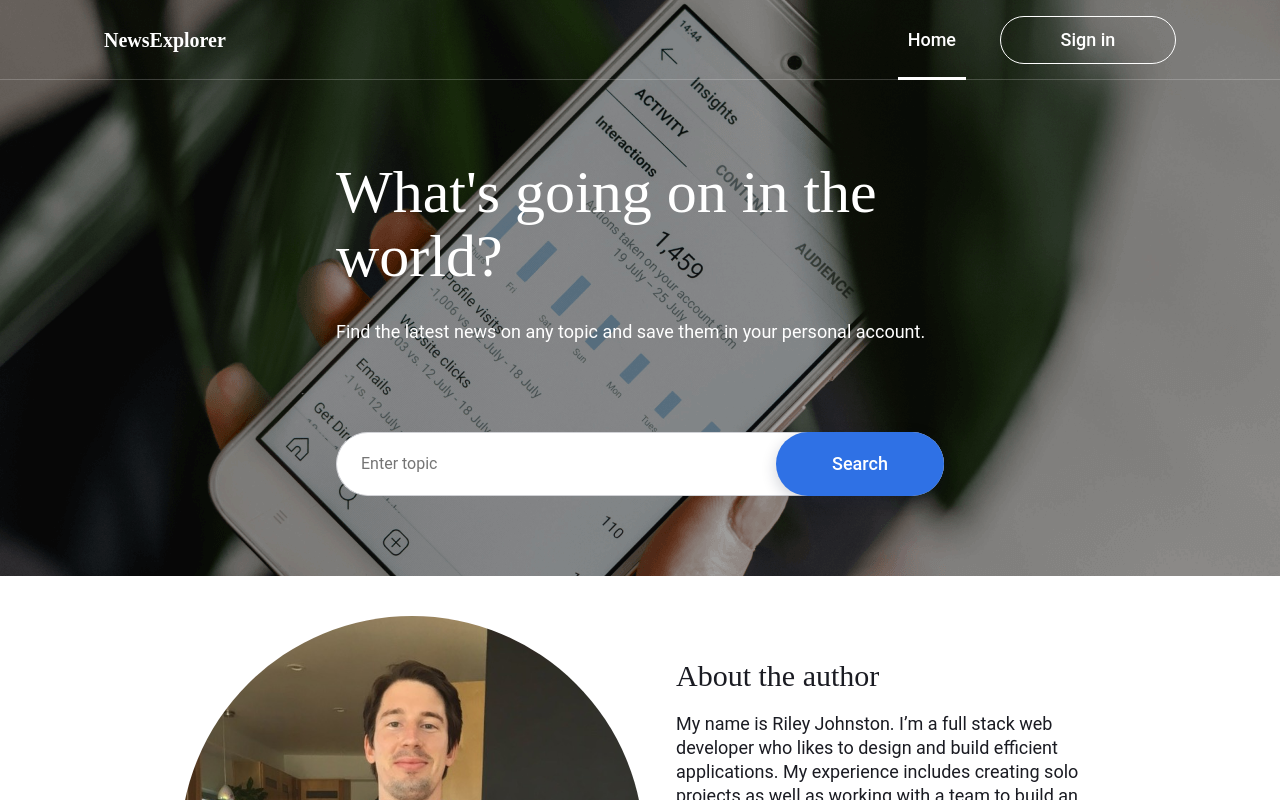
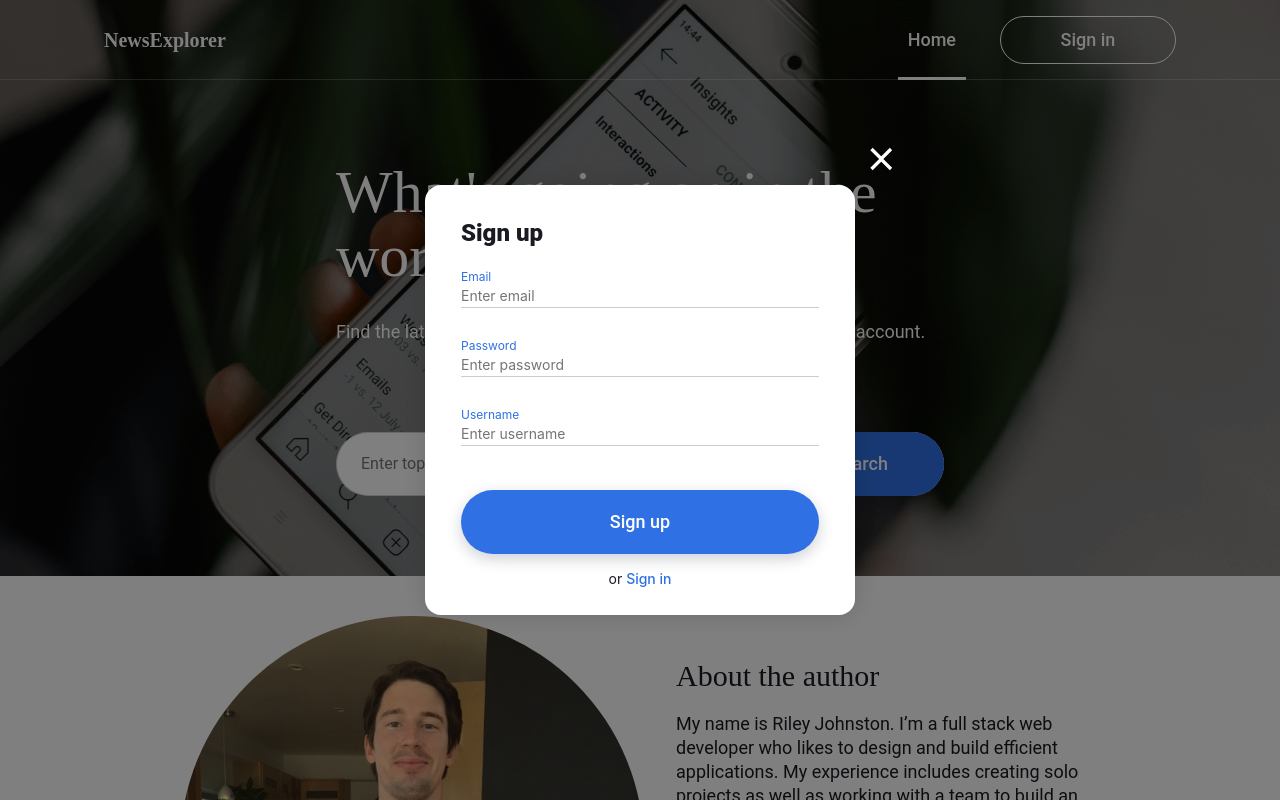
Before and after one commit to rileydanejohnston/news-explorer-frontend, a React (Create React App) app: page / in a window 1280 px wide. Shown: the top 800 px of the page. Built offline with nearby package versions, Linux system fonts and the light colour scheme; no server answers; the HTML template or start-up script is replaced by a standard one.

Commit message:
feat: add RegisterModal

```diff
--- a/src/components/App/App.js
+++ b/src/components/App/App.js
@@ -11,6 +11,7 @@ import { LoggedInContext } from "../../contexts/loggedInContext";
 import SavedNews from "../SavedNews/SavedNews";
 import ModalWithForm from "../ModalWithForm/ModalWithForm";
 import RegisterSuccessModal from "../RegisterSuccessModal/RegisterSuccessModal";
+import RegisterModal from "../RegisterModal/RegisterModal";
 
 function App() {
   const [loggedIn, setLoggedIn] = useState(false);
@@ -249,7 +250,8 @@ function App() {
         </LoggedInContext.Provider>
       </Switch>
       {/*<ModalWithForm />*/}
-      <RegisterSuccessModal />
+      {/*<RegisterSuccessModal />*/}
+      <RegisterModal />
     </Wrapper>
   );
 }
--- a/src/components/ModalWithForm/ModalWithForm.js
+++ b/src/components/ModalWithForm/ModalWithForm.js
@@ -1,5 +1,5 @@
 import React from 'react'
-import { CloseIcon, ModalContent, ModalWrapper, Form, FormLink, ErrorMessage, LinkWrapper, Submit, Title } from './styledModalWithForm'
+import { CloseIcon, ModalContent, ModalWrapper, Form, FormLink, SubmitError, LinkWrapper, Submit, Title } from './styledModalWithForm'
 
 export default function ModalWithForm({ formTitle, children, buttonText, linkText }) {
 
@@ -14,7 +14,7 @@ export default function ModalWithForm({ formTitle, children, buttonText, linkTex
         <Form onSubmit={handleModalSubmit}>
           <Title>Sign up</Title>
           { children }
-          <ErrorMessage>There was an error</ErrorMessage>
+          <SubmitError></SubmitError>
           <Submit>Sign up</Submit>
           <LinkWrapper>
             or <FormLink>Sign in</FormLink>
--- a/src/components/ModalWithForm/styledModalWithForm.js
+++ b/src/components/ModalWithForm/styledModalWithForm.js
@@ -1,5 +1,4 @@
 import styled from "styled-components/macro";
-
 import closeIcon from '../../images/close-white.svg';
 
 export const ModalWrapper = styled.div`
@@ -9,7 +8,7 @@ export const ModalWrapper = styled.div`
   display: flex;
   justify-content: center;
   align-items: center;
-  visibility: hidden;
+  visibility: visible;
   position: fixed;
   top: 0;
   left: 0;
@@ -44,7 +43,7 @@ export const Title = styled.h2`
   margin-bottom: 22px;
 `;
 
-export const ErrorMessage = styled.span`
+export const SubmitError = styled.span`
   font-family: Inter;
   font-size: 12px;
   font-style: normal;
--- /dev/null
+++ b/src/components/RegisterModal/RegisterModal.js
@@ -0,0 +1,42 @@
+import React from 'react'
+import ModalWithForm from '../ModalWithForm/ModalWithForm'
+import { InputError, Label, Input, InputGroup, InputsWrapper } from './styledRegisterModal'
+
+export default function RegisterModal() {
+  return (
+    <ModalWithForm>
+      <InputsWrapper>
+        <InputGroup>
+          <Label for='email'>Email</Label>
+          <Input
+            placeholder='Enter email'
+            type='email'
+            id='email'
+            name='email'
+          />
+          <InputError></InputError>
+        </InputGroup>
+        <InputGroup>
+          <Label for='password'>Password</Label>
+          <Input
+            placeholder='Enter password'
+            type='password'
+            id='password'
+            name='password'
+          />
+          <InputError></InputError>
+        </InputGroup>
+        <InputGroup>
+          <Label for='username'>Username</Label>
+          <Input
+            placeholder='Enter username'
+            type='text'
+            id='username'
+            name='username'
+          />
+          <InputError></InputError>
+        </InputGroup>
+      </InputsWrapper>
+    </ModalWithForm>
+  )
+}
--- /dev/null
+++ b/src/components/RegisterModal/styledRegisterModal.js
@@ -0,0 +1,50 @@
+import styled from "styled-components/macro";
+import { SubmitError } from "../ModalWithForm/styledModalWithForm";
+
+export const InputsWrapper = styled.div`
+  display: flex;
+  flex-direction: column;
+  grid-gap: 13px;
+`;
+
+export const InputGroup = styled.fieldset`
+  border: none;
+  display: flex;
+  flex-direction: column;
+  margin: 0;
+  padding: 0;
+`;
+
+export const Label = styled.label`
+  font-family: Inter;
+  font-size: 12px;
+  font-style: normal;
+  font-weight: 400;
+  line-height: 15px;
+  letter-spacing: 0em;
+  color: #2F71E5;
+`;
+
+export const Input = styled.input`
+  font-family: Inter;
+  font-size: 14px;
+  font-style: normal;
+  font-weight: 400;
+  line-height: 17px;
+  letter-spacing: 0em;
+
+  border: none;
+  border-bottom: 1px solid rgba(0, 0, 0, 0.2);
+  padding: 10px 0;
+  height: 24px;
+
+  &:focus {
+    outline: none;
+  }
+`;
+
+export const InputError = styled(SubmitError)`
+  text-align: left;
+  margin-top: 3px;
+  height: 14px;
+`;
```
